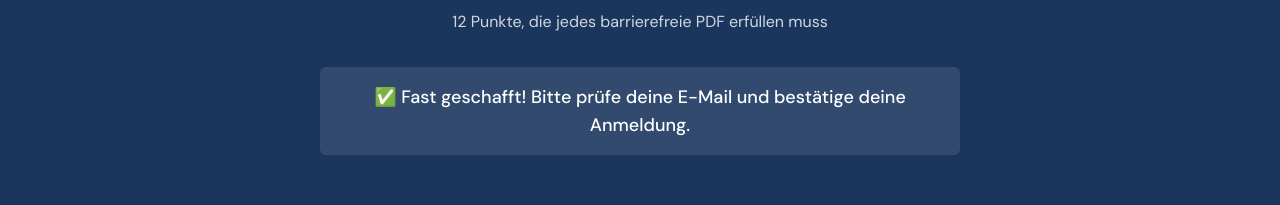
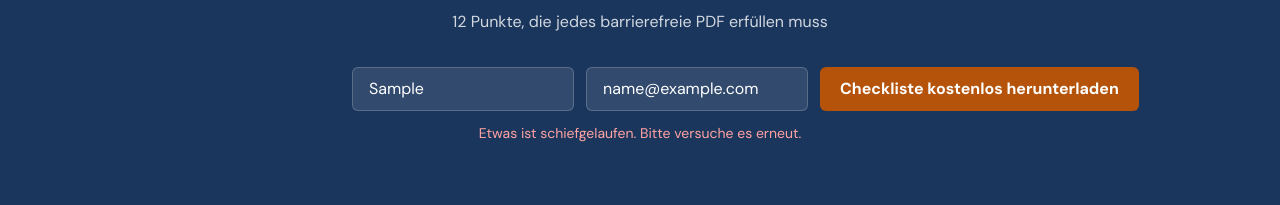
Before and after one commit to AkXid/Web-PDF-4all, a Next.js app: page / in a window 1280 px wide. Both pictures are taken after typing "Sample", "name@example.com" into the empty fields and a click on the button "Checkliste kostenlos herunterladen". Shown: the part 2307-2512 px from the top of the page. Built offline with nearby package versions, Linux system fonts and the light colour scheme; no server answers.

Commit message:
Zurueck zur API Route

```diff
--- a/components/sections/LeadMagnet.tsx
+++ b/components/sections/LeadMagnet.tsx
@@ -4,12 +4,29 @@ import { RevealOnScroll } from "@/components/shared/RevealOnScroll";
 import { leadMagnetContent, siteConfig } from "@/lib/config";
 import { Download } from "lucide-react";
 
-const BREVO_FORM_URL = "https://aa59aa08.sibforms.com/serve/MUIFALMuGSShu4CR611F9hD-1ewcUvlQM5MWYgbSTKtDZmY9FCmQlhHZi2HahZC4LRIhlr_fZwCbmOplTNKNHyzEBPFYOb3zY0QEmay3IkzP_pY2OA6GsnFuhL0jzoUocli4d2QdRyHitq6UaYD2HnAPAP05Rz420UNqrEJ-QDFj-nMHAKeXOcWmGAlOZPWtaizhTMbAoRrM9HJvWQ==";
-
 export function LeadMagnet() {
-  const [submitted, setSubmitted] = useState(false);
+  const [vorname, setVorname] = useState("");
+  const [email, setEmail] = useState("");
+  const [status, setStatus] = useState<"idle" | "loading" | "success" | "error">("idle");
 
   if (siteConfig.features.leadMagnet === "none" || !siteConfig.features.leadMagnet) return null;
+
+  async function handleSubmit(e: React.FormEvent) {
+    e.preventDefault();
+    setStatus("loading");
+
+    const res = await fetch("/api/subscribe", {
+      method: "POST",
+      headers: { "Content-Type": "application/json" },
+      body: JSON.stringify({ vorname, email }),
+    });
+
+    if (res.ok) {
+      setStatus("success");
+    } else {
+      setStatus("error");
+    }
+  }
 
   return (
     <section className="bg-[#1a365d] text-white py-16 md:py-20">
@@ -23,27 +40,39 @@ export function LeadMagnet() {
             {leadMagnetContent.subtitle}
           </p>
 
-          {submitted ? (
+          {status === "success" ? (
             <div className="bg-white/10 rounded-md px-6 py-4 text-white text-lg font-medium">
               ✅ Fast geschafft! Bitte prüfe deine E-Mail und bestätige deine Anmeldung.
             </div>
           ) : (
-            <form
-              method="POST"
-              action={BREVO_FORM_URL}
-              target="_blank"
-              onSubmit={() => setSubmitted(true)}
-              className="flex flex-col sm:flex-row gap-3 max-w-xl mx-auto"
-            >
-              <input type="text" name="VORNAME" placeholder="Ihr Name" className="flex-1 px-4 py-2 rounded-md bg-white/10 border border-white/20 text-white placeholder:text-white/50 focus:outline-none focus:ring-2 focus:ring-white" />
-              <input type="email" name="EMAIL" placeholder="Ihre E-Mail" required className="flex-1 px-4 py-2 rounded-md bg-white/10 border border-white/20 text-white placeholder:text-white/50 focus:outline-none focus:ring-2 focus:ring-white" />
-              <input type="text" name="email_address_check" defaultValue="" className="hidden" />
-              <input type="hidden" name="locale" value="de" />
-              <input type="hidden" name="html_type" value="simple" />
-              <button type="submit" className="bg-[#b45309] hover:bg-[#d97706] text-white font-semibold px-5 py-2 rounded-md shrink-0 transition-colors">
-                {leadMagnetContent.cta}
+            <form onSubmit={handleSubmit} className="flex flex-col sm:flex-row gap-3 max-w-xl mx-auto">
+              <input
+                type="text"
+                placeholder="Ihr Name"
+                value={vorname}
+                onChange={(e) => setVorname(e.target.value)}
+                className="flex-1 px-4 py-2 rounded-md bg-white/10 border border-white/20 text-white placeholder:text-white/50 focus:outline-none focus:ring-2 focus:ring-white"
+              />
+              <input
+                type="email"
+                placeholder="Ihre E-Mail"
+                required
+                value={email}
+                onChange={(e) => setEmail(e.target.value)}
+                className="flex-1 px-4 py-2 rounded-md bg-white/10 border border-white/20 text-white placeholder:text-white/50 focus:outline-none focus:ring-2 focus:ring-white"
+              />
+              <button
+                type="submit"
+                disabled={status === "loading"}
+                className="bg-[#b45309] hover:bg-[#d97706] text-white font-semibold px-5 py-2 rounded-md shrink-0 transition-colors disabled:opacity-50"
+              >
+                {status === "loading" ? "Wird gesendet..." : leadMagnetContent.cta}
               </button>
             </form>
+          )}
+
+          {status === "error" && (
+            <p className="mt-3 text-red-300 text-sm">Etwas ist schiefgelaufen. Bitte versuche es erneut.</p>
           )}
         </RevealOnScroll>
       </div>
```
